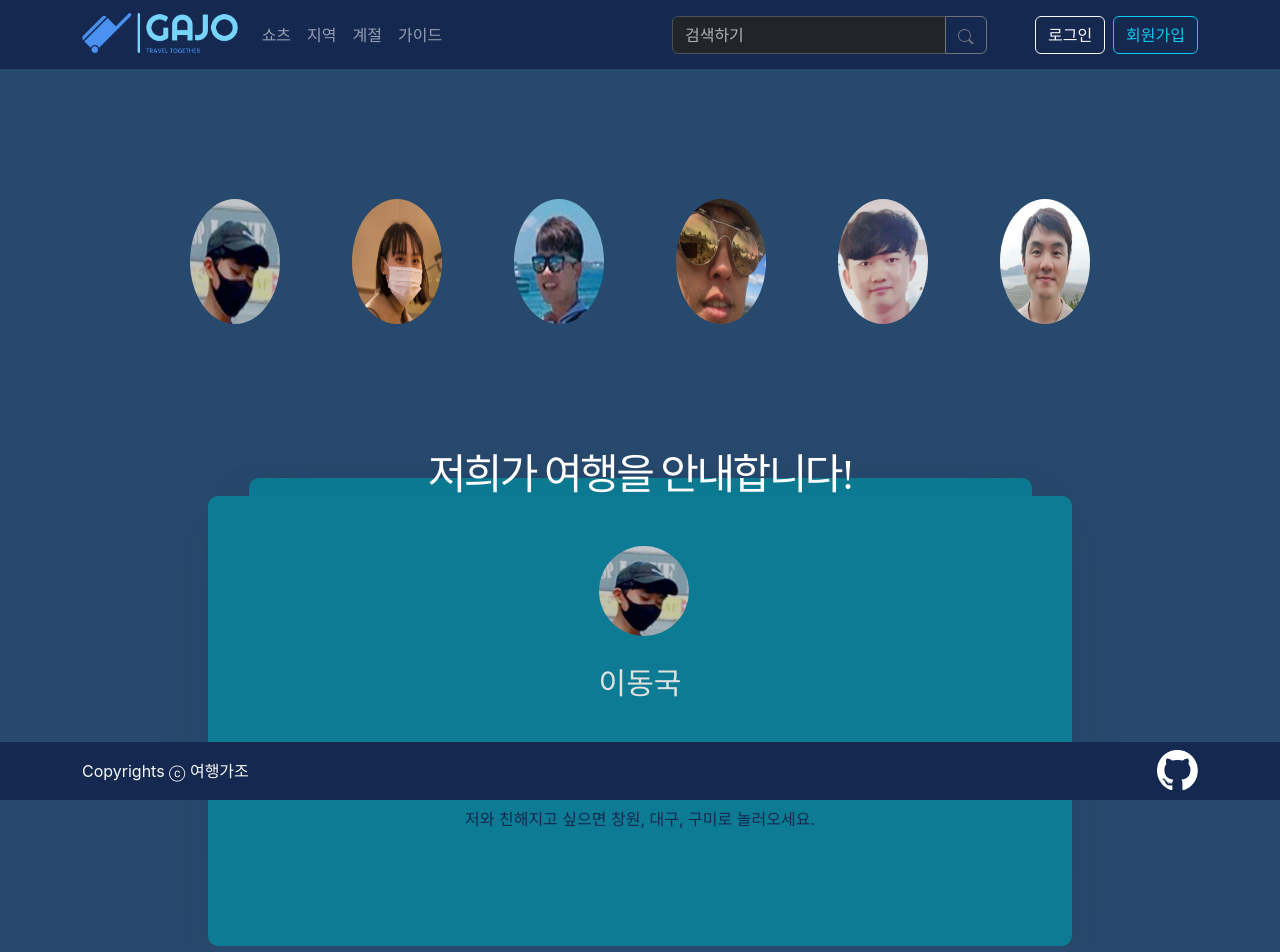
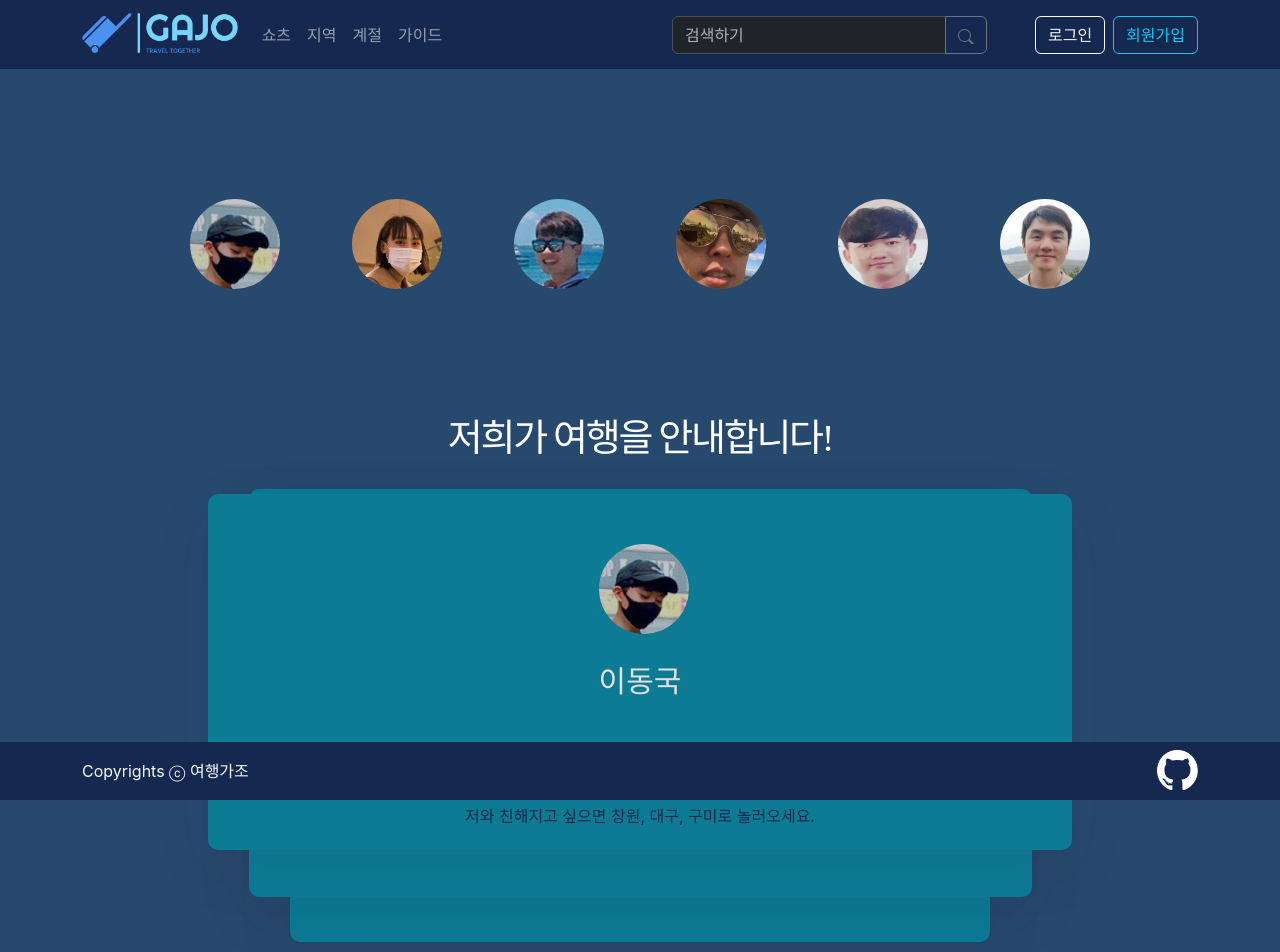
Before and after one commit to codestates-seb/seb41_main_026, a React (Create React App) app in the folder client/: page /guide in a window 1280 px wide. Shown: the top 952 px of the page. Built offline with nearby package versions, Linux system fonts and the light colour scheme; a web font is replaced by a local one.

Commit message:
Feat: 가이드 페이지 css 수정 및 경기도 지역 추가

```diff
--- a/client/src/components/RegionSection/RegionSection.jsx
+++ b/client/src/components/RegionSection/RegionSection.jsx
@@ -80,7 +80,8 @@ const bgLink = [
   { id: 0, region: '서울', imgLink: '/img/seoulBg.jpg' },
   { id: 1, region: '부산', imgLink: '/img/busanBg.jpg' },
   { id: 2, region: '경상도', imgLink: '/img/jirisanBg.jpg' },
-  { id: 3, region: '강원도', imgLink: '/img/naksansaBg.jpg' },
+  { id: 3, region: '경기도', imgLink: '/img/geonggidoBg.jgp' },
+  { id: 4, region: '강원도', imgLink: '/img/naksansaBg.jpg' },
 ];
 
 function RegionSection({ region }) {
--- a/client/src/pages/HomePage/HomePage.jsx
+++ b/client/src/pages/HomePage/HomePage.jsx
@@ -13,7 +13,13 @@ const Container = styled.div`
 
 const options = {
   activeClass: 'active',
-  anchors: ['sectionOne', 'sectionTwo', 'sectionThree', 'sectionFour'],
+  anchors: [
+    'sectionOne',
+    'sectionTwo',
+    'sectionThree',
+    'sectionFour',
+    'sectionFive',
+  ],
   arrowNavigation: true,
   className: 'SectionContainer',
   delay: 1000,
@@ -46,6 +52,10 @@ function HomePage() {
           </Section>
           <Section>
             {' '}
+            <RegionSection region="경기도" />
+          </Section>
+          <Section>
+            {' '}
             <RegionSection region="강원도" />
           </Section>
         </SectionsContainer>
--- a/client/src/pages/HomePage/MainGuide.jsx
+++ b/client/src/pages/HomePage/MainGuide.jsx
@@ -23,6 +23,7 @@ const GuideBox = styled.div`
 
 const GuideImg = styled.img`
   width: 90px;
+  height: 90px;
   border-radius: 50%;
   margin-top: 30px;
   cursor: pointer;
@@ -31,12 +32,13 @@ const GuideImg = styled.img`
 const GuideTitle = styled.div`
   font-family: 'ABeeZee';
   font-weight: 400;
-  font-size: 42px;
+  font-size: 38px;
   line-height: 100%;
   text-align: center;
   letter-spacing: -0.06em;
   color: #ffffff;
   margin-top: 130px;
+  margin-bottom: 40px;
 `;
 
 const GuideInfoBox = styled.div`
@@ -47,7 +49,6 @@ const GuideInfoBox = styled.div`
   align-items: center;
   flex-direction: column;
   position: relative;
-  margin-bottom: 150px;
 `;
 
 const GuideInfo = styled.div`
@@ -65,6 +66,7 @@ const GuideInfo = styled.div`
   @media screen and (max-width: 650px) {
     width: 450px;
   }
+  margin-bottom: 350px;
 `;
 
 const GuideName = styled.div`
@@ -97,14 +99,12 @@ const GuideAnimationBox = styled.div`
   border-radius: 10px;
   position: absolute;
   z-index: -1;
-  bottom: 60px;
+  bottom: 300px;
   @media screen and (max-width: 910px) {
     width: 550x;
-    bottom: 30px;
   }
   @media screen and (max-width: 650px) {
     width: 400px;
-    bottom: 30px;
   }
 `;
 
@@ -115,7 +115,7 @@ const GuideDefalutBox = styled.div`
   box-shadow: 0px 20px 60px rgba(46, 33, 61, 0.08);
   border-radius: 10px;
   position: absolute;
-  bottom: 0px;
+  bottom: 255px;
   z-index: -2;
   @media screen and (max-width: 910px) {
     width: 500x;
```
Also changed, not shown: client/public/img/geonggidoBg.jpg (added).
